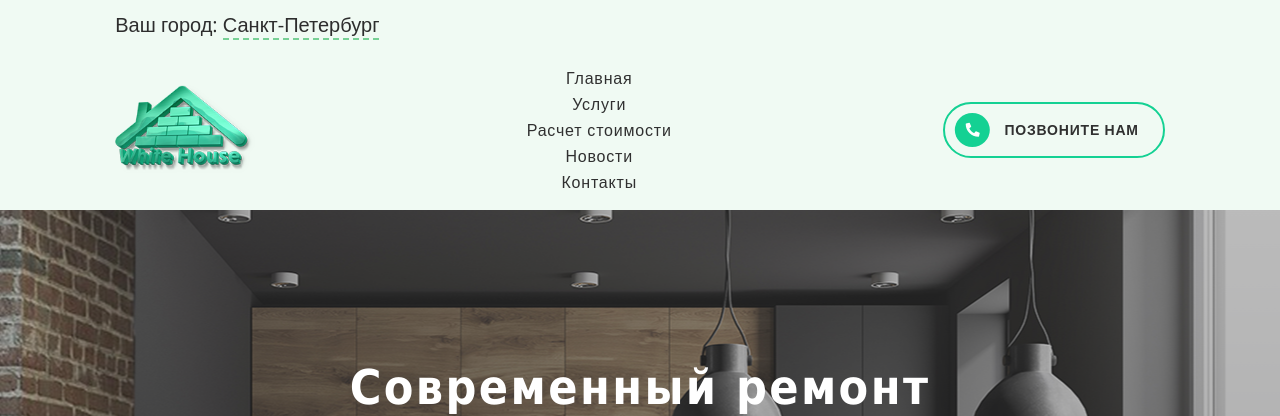
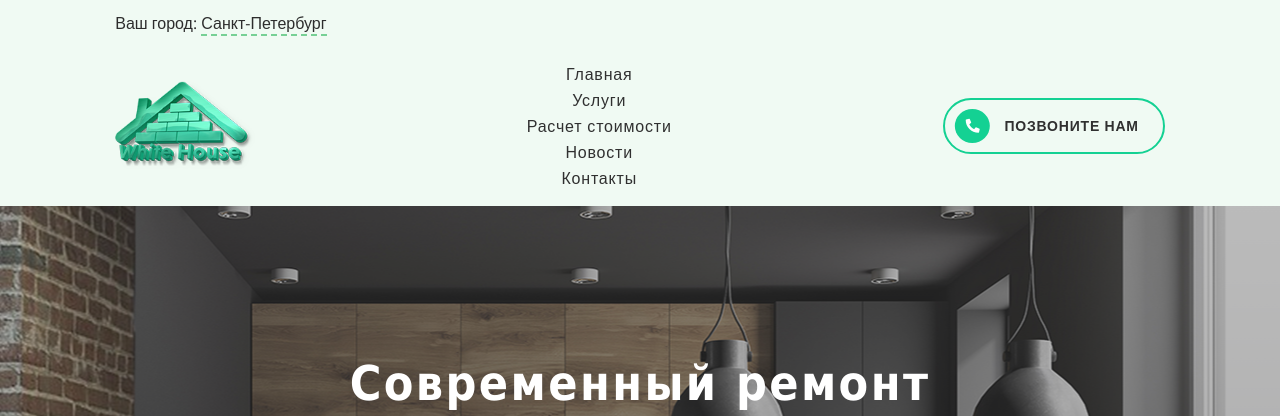
Before and after one commit to romant094/White-House, a PHP site: page / in a window 1280 px wide. Shown: the top 416 px of the page. Run offline with PHP 8.4, Linux system fonts and the light colour scheme; some libraries are stand-ins or nearby versions.

Commit message:
Added some new styles

```diff
--- a/css/styles.css
+++ b/css/styles.css
@@ -593,13 +593,14 @@ h3 {
   width: 100%;
 }
 .header--top{
-/* margin-top: 20px; */
 display: flex;
+justify-content: space-between;
 width: 100%;
 margin-bottom: 30px;
 }
-.header--top .header__city{
-  font-size: 20px;
+.header--top .header__phone a{
+  color: #0b764f;
+  font-weight: 400;
 }
 .header--top .header__city span{
   cursor: pointer;
```
